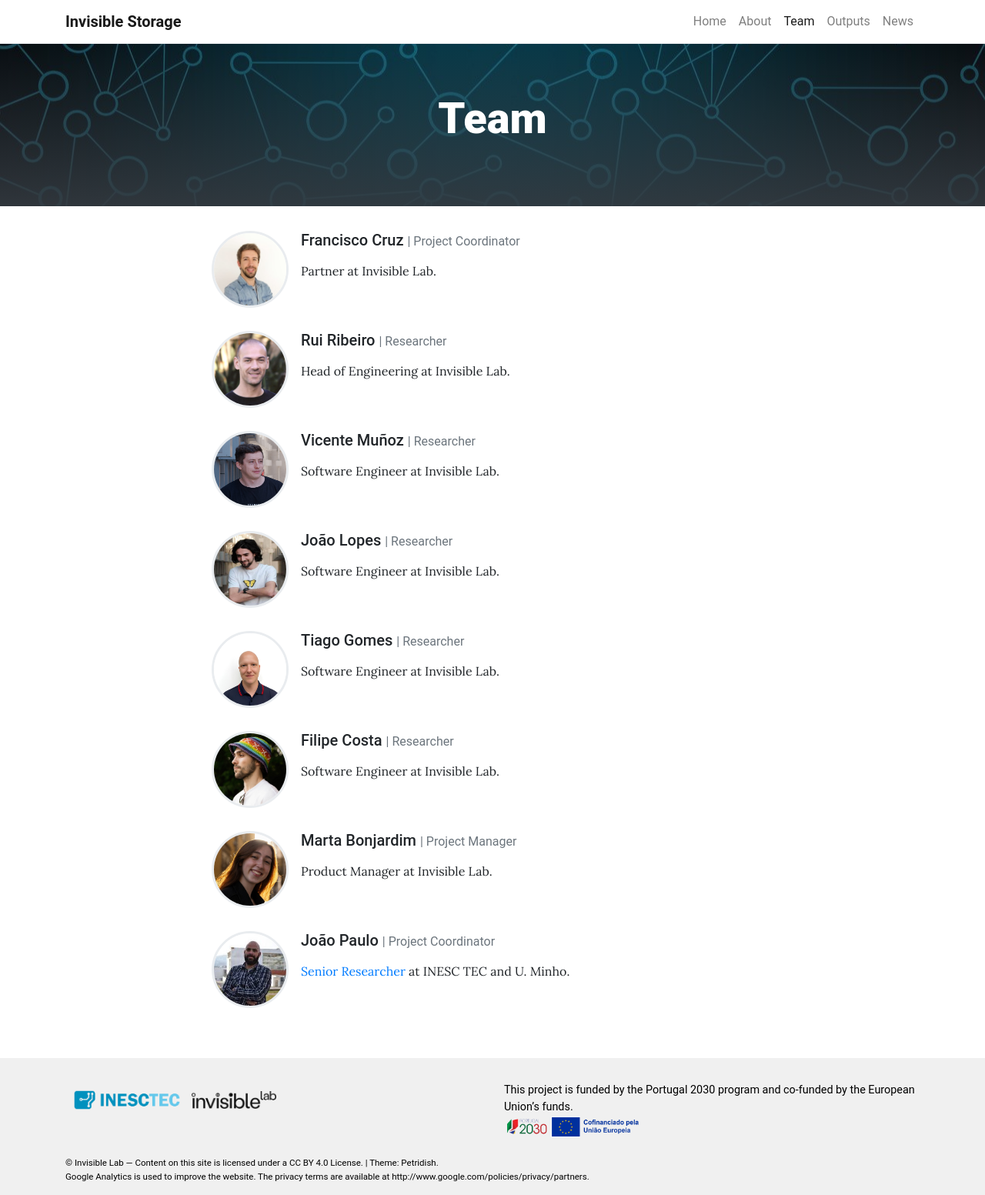
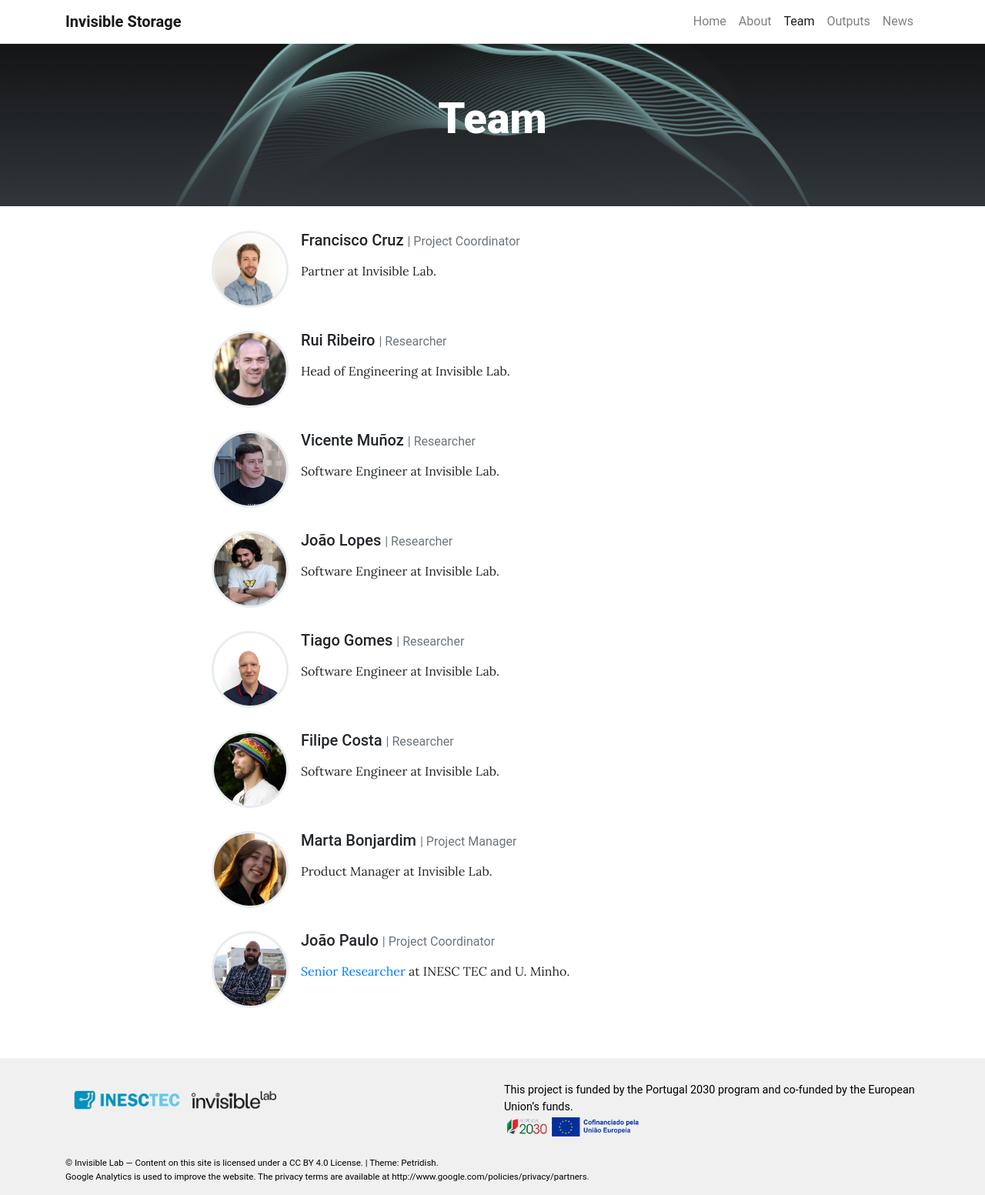
Before and after one commit to invisiblelab-dev/invisible-storage-project-website, a Jekyll site: the page built from pages/team.md, in a window 1280 px wide. Shown: the whole page at 77% size. Built offline with Jekyll 4.4.1, drawn with Linux system fonts in a browser that asks for light colours.

Commit message:
Update team.md

```diff
--- a/pages/team.md
+++ b/pages/team.md
@@ -2,6 +2,6 @@
 layout: team
 title: Team
 description:
-background: /assets/img/chuttersnap-146799-unsplash.jpg
+background: /assets/img/blueheader.png
 permalink: /team/
 ---
```
